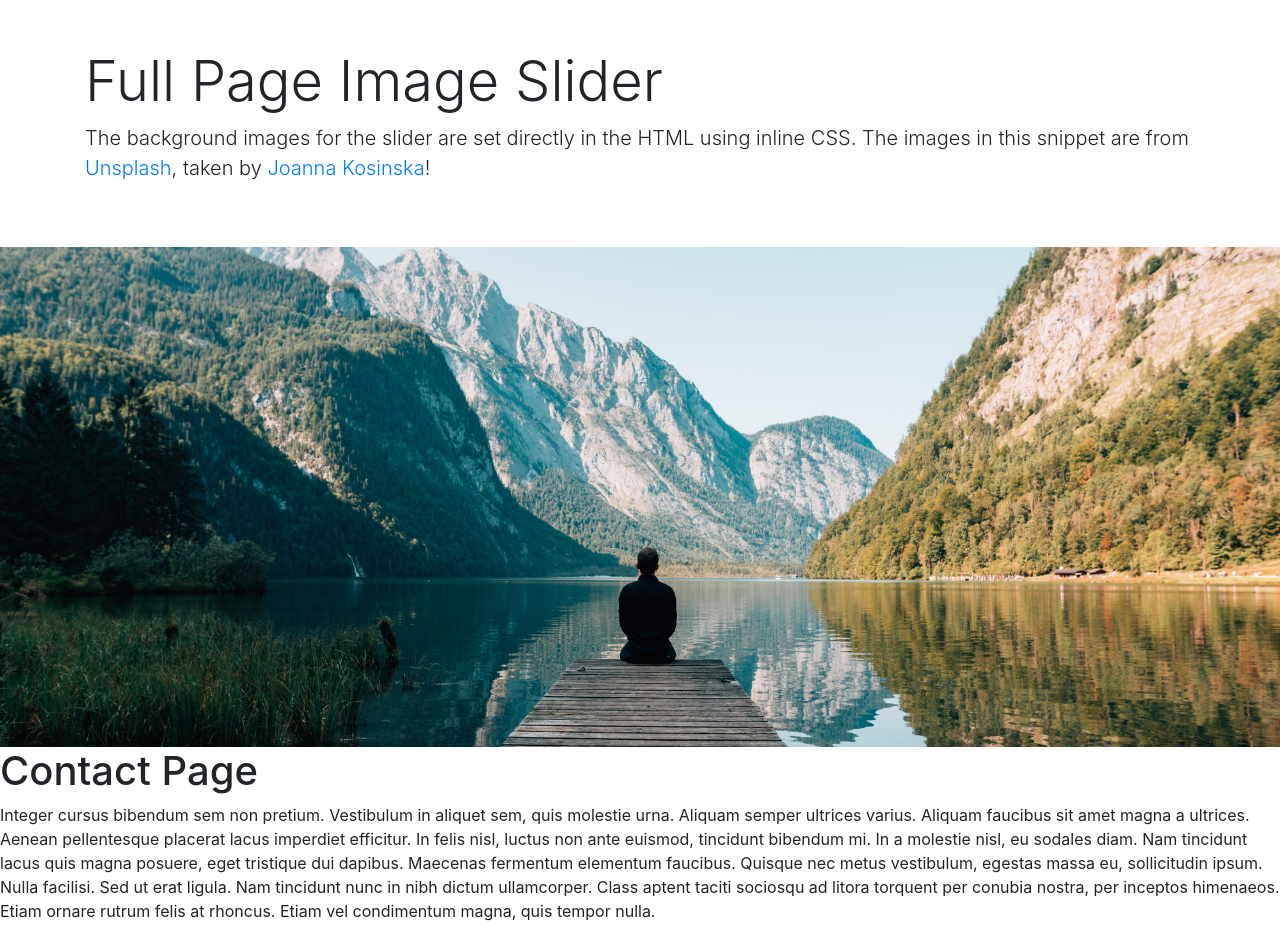
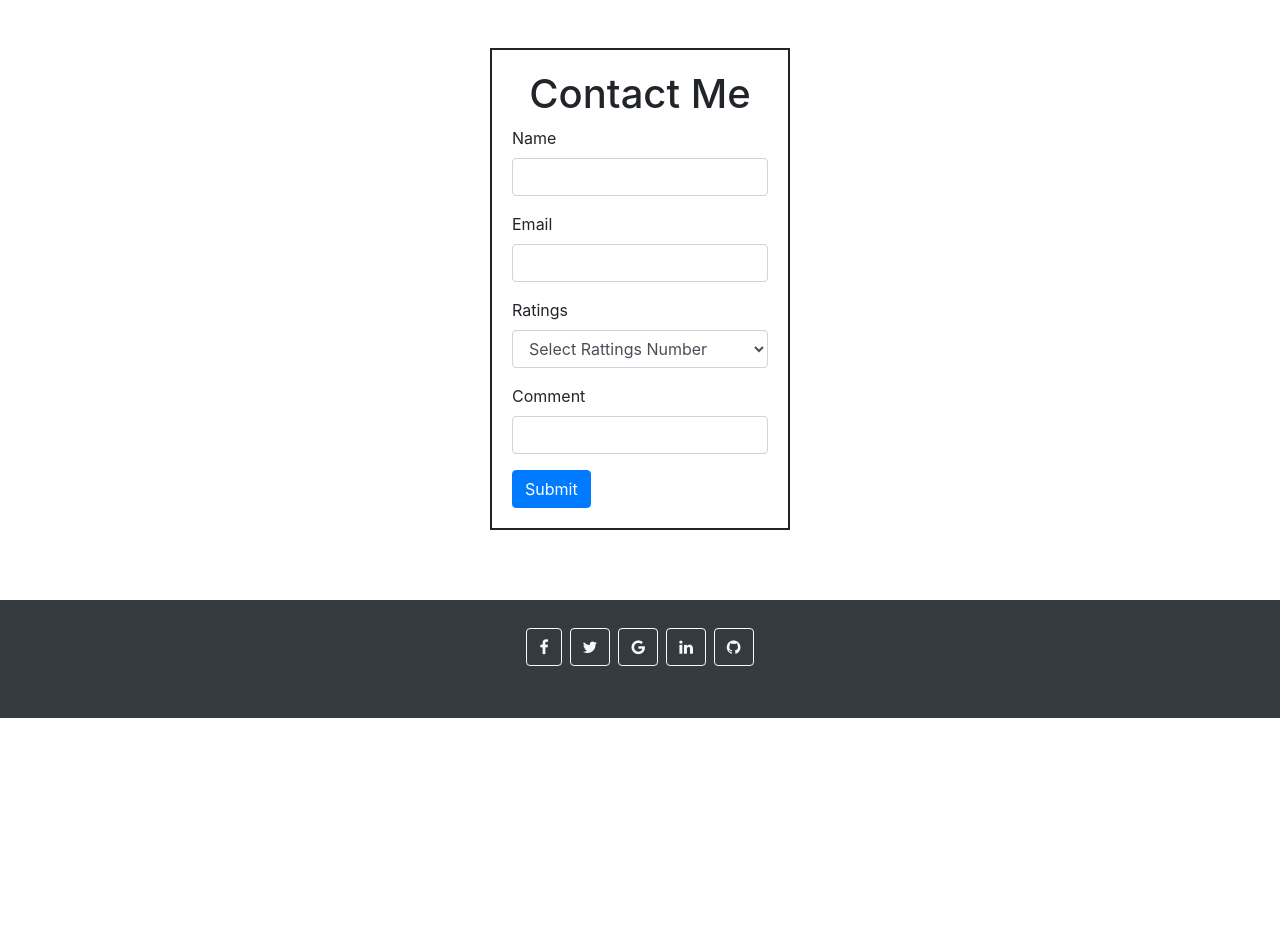
Before and after one commit to cabril87/react-portfolio, a React (Create React App) app: page /contact in a window 1280 px wide. Shown: the part 800-1739 px from the top of the page. After the commit the page ends 1518 px from the top, so only its background shows below. Built offline with nearby package versions, Linux system fonts and the light colour scheme.

Commit message:
project cols

```diff
--- a/package.json
+++ b/package.json
@@ -11,6 +11,7 @@
     "@testing-library/user-event": "^12.8.3",
     "bootstrap": "^4.6.0",
     "react": "^17.0.2",
+    "react-bootstrap": "^1.5.2",
     "react-dom": "^17.0.2",
     "react-parallax-card": "^0.5.7",
     "react-router-dom": "^5.2.0",
--- a/src/components/Card/Card.js
+++ /dev/null
@@ -1,25 +0,0 @@
-import React from 'react'
-import "./style.css"
-import ParaCard from "../ParaCard/ParaCard"
-
-function Card() {
-    return (
-
-
-<div class="card" >
-  <ParaCard className="card"/>
-  <div class="card-body">
-    <p class="card-text">Some quick example text to build on the card title and make up the bulk of the card's content.</p>
-  </div>
-</div>
-
-
-
-
-
-
-
-    )
-}
-
-export default Card;
--- /dev/null
+++ b/src/components/ContactForm/ContactForm.js
@@ -0,0 +1,99 @@
+import React, { useState } from 'react'
+import "./style.css"
+import Form from 'react-bootstrap/Form';
+import Button from 'react-bootstrap/Button';
+
+
+const ContactForm = () => {
+  const [form, setForm] = useState({})
+  const [errors, setErrors] = useState({})
+
+  const setField = (field, value) => {
+    setForm({
+      ...form,
+      [field]: value
+    })
+    if (!!errors[field]) setErrors({
+      ...errors,
+      [field]: null
+    })
+  }
+  const findFormErrors = () => {
+    const { name, email, rating, comment } = form
+    const newErrors = {}
+    // name errors
+    if (!name || name === '') newErrors.name = 'Cannot be blank!'
+    else if (name.length > 30) newErrors.name = 'Name is too long!'
+    // food errors
+    if (!email || email === '') newErrors.email = 'Enter Email!'
+    // rating errors
+    if (!rating || rating > 5 || rating < 1) newErrors.rating = 'must assign a rating between 1 and 5!'
+    // comment errors
+    if (!comment || comment === '') newErrors.comment = 'cannot be blank!'
+    else if (comment.length > 100) newErrors.comment = 'comment is too long!'
+
+    return newErrors
+  }
+  const handleSubmit = e => {
+    e.preventDefault()
+    // get our new errors
+    const newErrors = findFormErrors()
+    // Conditional logic:
+    if (Object.keys(newErrors).length > 0) {
+      // We got errors!
+      setErrors(newErrors)
+    } else {
+      // No errors! Put any logic here for the form submission!
+      alert('Thank you for your feedback!')
+    }
+  }
+  return (
+
+    <div className='contactForm d-flex flex-column align-items-center'>
+      <Form style={{ width: '300px', border: "2px solid", padding: "20px", marginBottom: "70px" }}>
+      <h1 className='contactH1 d-flex flex-column align-items-center'>Contact Me</h1>
+        <Form.Group>
+          <Form.Label>Name</Form.Label>
+          <Form.Control
+            type='text'
+            onChange={e => setField('name', e.target.value)}
+            isInvalid={!!errors.name}
+          />
+          <Form.Control.Feedback type='invalid'>
+            {errors.name}
+          </Form.Control.Feedback>
+        </Form.Group>
+        <Form.Group>
+          <Form.Label>Email</Form.Label>
+          <Form.Control type='text' onChange={e => setField('name', e.target.value)} />
+        </Form.Group>
+        <Form.Group>
+          <Form.Label>Ratings</Form.Label>
+          <Form.Control as='select' type='text' onChange={e => setField('name', e.target.value)}>
+            <option value=''>Select Rattings Number </option>
+            <option value='1'>1</option>
+            <option value='2'>2</option>
+            <option value='3'>3</option>
+            <option value='4'>4</option>
+            <option value='5'>5</option>
+          </Form.Control>
+        </Form.Group>
+        <Form.Group>
+          <Form.Label>Comment</Form.Label>
+          <Form.Control type='text' onChange={e => setField('name', e.target.value)} />
+        </Form.Group>
+        <Button onClick={handleSubmit} type='submit'>Submit</Button>
+      </Form>
+    </div>
+
+
+
+
+
+
+
+
+  )
+}
+
+export default ContactForm;
--- /dev/null
+++ b/src/components/ContactForm/style.css
@@ -0,0 +1,6 @@
+/* .contactForm {
+    border: 5px solid;
+    width:400px;
+    margin:40px;
+    padding: 60px;
+} */
--- a/src/components/Jumbotron/Jumbotron.js
+++ b/src/components/Jumbotron/Jumbotron.js
@@ -5,6 +5,7 @@ import "./style.css"
 function Jumbotron() {
     return (
         <div class="jumbotron jumbotron-fluid">
+
             <ParaCard />
 
 
--- a/src/components/Jumbotron/style.css
+++ b/src/components/Jumbotron/style.css
@@ -1,8 +1,8 @@
 .jumbotron{
-    height: 700px;
+    height: 500px;
     background:
   linear-gradient(
-    rgba(0, 0, 250, 0.25),
-    rgba(125, 250, 250, 0.45)
+    rgba(127, 127, 136, 0.25),
+    rgba(24, 26, 26, 0.45)
   )
 }
--- a/src/components/NavTab/NavTabs.js
+++ b/src/components/NavTab/NavTabs.js
@@ -1,20 +1,16 @@
-import React, {useState} from "react";
+import React, { useState } from "react";
 import { Link, useLocation } from "react-router-dom";
 import "./style.css"
 
 function NavTabs() {
-  // We'll go into the Hooks API later, for now, we are just using some code
-  // from the react-router docs (https://reacttraining.com/react-router/web/api/Hooks/uselocation)
-  // This allows the component to check the route any time the user uses a link to navigate.
+
   const location = useLocation();
-
-
 
   const [slides] = useState([
     {
       source: "https://images.unsplash.com/photo-1439436556258-1f7fab1bfd4f?ixlib=rb-1.2.1&ixid=MnwxMjA3fDB8MHxwaG90by1wYWdlfHx8fGVufDB8fHx8&auto=format&fit=crop&w=1950&q=80",
-            title: "Half Moon Pier",
-            description: ""
+      title: "Animation",
+      description: "There is beauty in motion"
     },
     {
       source: "https://images.unsplash.com/photo-1518932945647-7a1c969f8be2?ixid=MnwxMjA3fDB8MHxwaG90by1wYWdlfHx8fGVufDB8fHx8&ixlib=rb-1.2.1&auto=format&fit=crop&w=2689&q=80",
@@ -23,7 +19,7 @@ function NavTabs() {
     },
     {
       source: "https://images.unsplash.com/photo-1615090602413-c8f62a785cce?ixid=MnwxMjA3fDB8MHxwaG90by1wYWdlfHx8fGVufDB8fHx8&ixlib=rb-1.2.1&auto=format&fit=crop&w=1950&q=80",
-            title: "Abandoned Rail",
+      title: "",
       description: ""
     }
   ]);
@@ -33,7 +29,7 @@ function NavTabs() {
   let currentSlide = slides[currentPosition]; // variable index value we can reference later
 
   const arrowRightClick = () => {
-        currentPosition !== slides.length -1 ? // Check index length
+    currentPosition !== slides.length - 1 ? // Check index length
       setCurrentPosition(currentPosition + 1) : setCurrentPosition(currentPosition = 0);
     currentSlide = slides[currentPosition];
   }
@@ -51,7 +47,7 @@ function NavTabs() {
       <nav class="navbar navbar-expand-lg navbar-light bg-light fixed-top">
         <div class="container">
           <a class="navbar-brand" href="/" >Carlos Abril</a>
-    <button  class="navbar-toggler" type="button" data-toggle="collapse" data-target="#navbarResponsive" aria-controls="navbarResponsive" aria-expanded="false" aria-label="Toggle navigation">
+          <button class="navbar-toggler" type="button" data-toggle="collapse" data-target="#navbarResponsive" aria-controls="navbarResponsive" aria-expanded="false" aria-label="Toggle navigation">
             <span class="navbar-toggler-icon"></span>
           </button>
           <div class="collapse navbar-collapse" id="navbarResponsive">
@@ -98,7 +94,7 @@ function NavTabs() {
             >
               <div class="carousel-caption d-none d-md-block slide">
                 <h2 class="display-4">{currentSlide.title}</h2>
-          <p class="lead">{currentSlide.title}</p>
+                <p class="lead">{currentSlide.description}</p>
               </div>
             </div>
 
@@ -117,10 +113,10 @@ function NavTabs() {
       </header>
 
 
-<section class="py-5">
+      <section class="py-4">
         <div class="container">
-    <h1 class="display-4">Full Page Image Slider</h1>
-    <p class="lead">The background images for the slider are set directly in the HTML using inline CSS. The images in this snippet are from <a href="https://unsplash.com">Unsplash</a>, taken by <a href="https://unsplash.com/@joannakosinska">Joanna Kosinska</a>!</p>
+
+
         </div>
       </section>
     </>
--- a/src/components/ParaCard/ParaCard.js
+++ b/src/components/ParaCard/ParaCard.js
@@ -8,11 +8,7 @@ function ParaCard() {
         width: 250,
         height: 250,
     }
-    const twoStyle = {
-        margin: 'auto',
-        width: 370,
-        height: 340,
-    }
+
     return (
         <>
 
@@ -29,7 +25,7 @@ function ParaCard() {
 
 
 
-                <p style={{ fontSize: '3.5rem', fontWeight: 'bold', padding: '3rem' }}>
+                <p style={{ fontSize: '2rem', fontWeight: 'bold', padding: '3rem' }}>
                     Javascript</p>
 
             </ParallaxCard>
--- a/src/components/pages/Contact.js
+++ b/src/components/pages/Contact.js
@@ -1,26 +1,13 @@
 import React from "react";
+import ContactForm from "../ContactForm/ContactForm"
+import Footer from "../Footer/Footer"
 
-
-import Hero from "../Hero/index"
-
-function Contact(props) {
+function Contact() {
   return (
     <div>
-      <Hero />
-      <h1>Contact Page</h1>
-      <p>
-        Integer cursus bibendum sem non pretium. Vestibulum in aliquet sem, quis molestie urna.
-        Aliquam semper ultrices varius. Aliquam faucibus sit amet magna a ultrices. Aenean
-        pellentesque placerat lacus imperdiet efficitur. In felis nisl, luctus non ante euismod,
-        tincidunt bibendum mi. In a molestie nisl, eu sodales diam. Nam tincidunt lacus quis magna
-        posuere, eget tristique dui dapibus. Maecenas fermentum elementum faucibus. Quisque nec
-        metus vestibulum, egestas massa eu, sollicitudin ipsum. Nulla facilisi. Sed ut erat ligula.
-        Nam tincidunt nunc in nibh dictum ullamcorper. Class aptent taciti sociosqu ad litora
-        torquent per conubia nostra, per inceptos himenaeos. Etiam ornare rutrum felis at rhoncus.
-        Etiam vel condimentum magna, quis tempor nulla.
-      </p>
+      <ContactForm />
 
-
+      <Footer />
     </div>
   );
 }
--- a/src/components/pages/Home.js
+++ b/src/components/pages/Home.js
@@ -1,9 +1,10 @@
 import React from "react";
 import Hero from "../Hero/index"
-import Card from "../Card/Card"
+
+
 import Footer from "../Footer/Footer"
 import Jumbotron from "../Jumbotron/Jumbotron";
-import ParaCard from "../ParaCard/ParaCard";
+
 
 
 function Home() {
@@ -15,6 +16,9 @@ function Home() {
 
 
       </Hero>
+      <div className="row text-center">
+        <div className="col">
+
           <h1>Home Page</h1>
           <p>
             Lorem ipsum dolor sit amet, consectetur adipiscing elit. Sed neque velit, lobortis ut magna
@@ -26,10 +30,16 @@ function Home() {
             consequat. Vestibulum vitae lorem tortor. In elementum ultricies tempus. Interdum et
             malesuada fames ac ante ipsum primis in faucibus.
           </p>
+        </div>
+
+      </div>
 
       <Jumbotron />
 
+      <div className="row text-center">
+        <div className="col">
 
+          <h1>Home Page</h1>
           <p>
             Lorem ipsum dolor sit amet, consectetur adipiscing elit. Sed neque velit, lobortis ut magna
             varius, blandit rhoncus sem. Morbi lacinia nisi ac dui fermentum, sed luctus urna tincidunt.
@@ -40,7 +50,30 @@ function Home() {
             consequat. Vestibulum vitae lorem tortor. In elementum ultricies tempus. Interdum et
             malesuada fames ac ante ipsum primis in faucibus.
           </p>
+        </div>
 
+      </div>
+
+      <Jumbotron />
+      <div className="row text-center">
+        <div className="col">
+
+          <h1>Home Page</h1>
+          <p>
+            Lorem ipsum dolor sit amet, consectetur adipiscing elit. Sed neque velit, lobortis ut magna
+            varius, blandit rhoncus sem. Morbi lacinia nisi ac dui fermentum, sed luctus urna tincidunt.
+            Etiam ut feugiat ex. Cras non risus mi. Curabitur mattis rutrum ipsum, ut aliquet urna
+            imperdiet ac. Sed nec nulla aliquam, bibendum odio eget, vestibulum tortor. Cras rutrum
+            ligula in tincidunt commodo. Morbi sit amet mollis orci, in tristique ex. Donec nec ornare
+            elit. Donec blandit est sed risus feugiat porttitor. Vestibulum molestie hendrerit massa non
+            consequat. Vestibulum vitae lorem tortor. In elementum ultricies tempus. Interdum et
+            malesuada fames ac ante ipsum primis in faucibus.
+          </p>
+        </div>
+
+      </div>
+
+      <Jumbotron />
 
       <Footer />
     </div>
```
Also changed, not shown: src/components/Card/style.css (deleted), 1 other file (tests, documents, lock files or other folders). Lines whose indentation alone changed are shown as unchanged.
